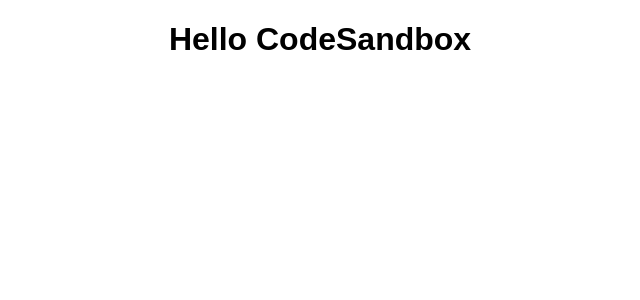
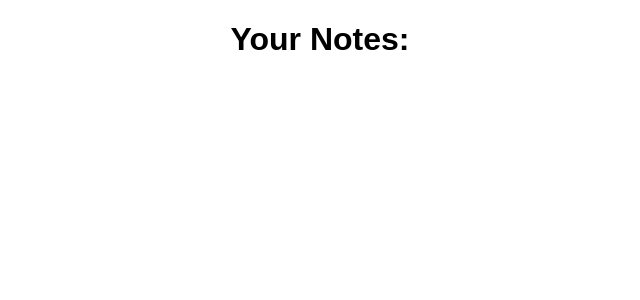
Before and after one commit to maanderz/notes-app, a React (Create React App) app: page / in a window 1280 px wide. Shown: the top 300 px of the page, without its empty margins (320-960 px from the left). Built offline with nearby package versions, Linux system fonts and the light colour scheme.

Commit message:
1
changed title

```diff
--- a/src/App.js
+++ b/src/App.js
@@ -4,7 +4,7 @@
 export default function App() {
   return (
     <div className="App">
-      <h1>Hello CodeSandbox</h1>
+      <h1>Your Notes:</h1>
     </div>
   );
 }
```
